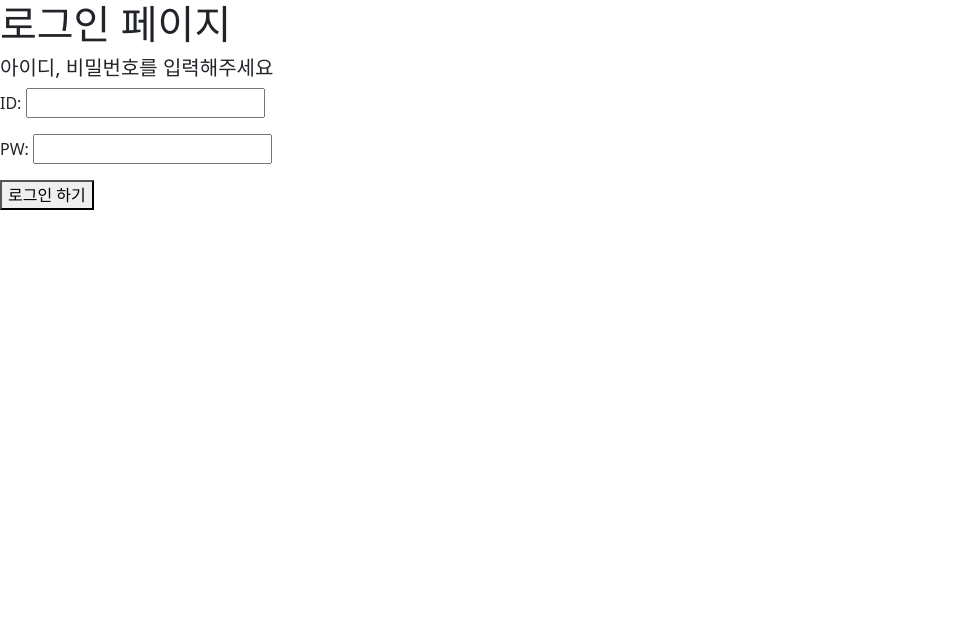
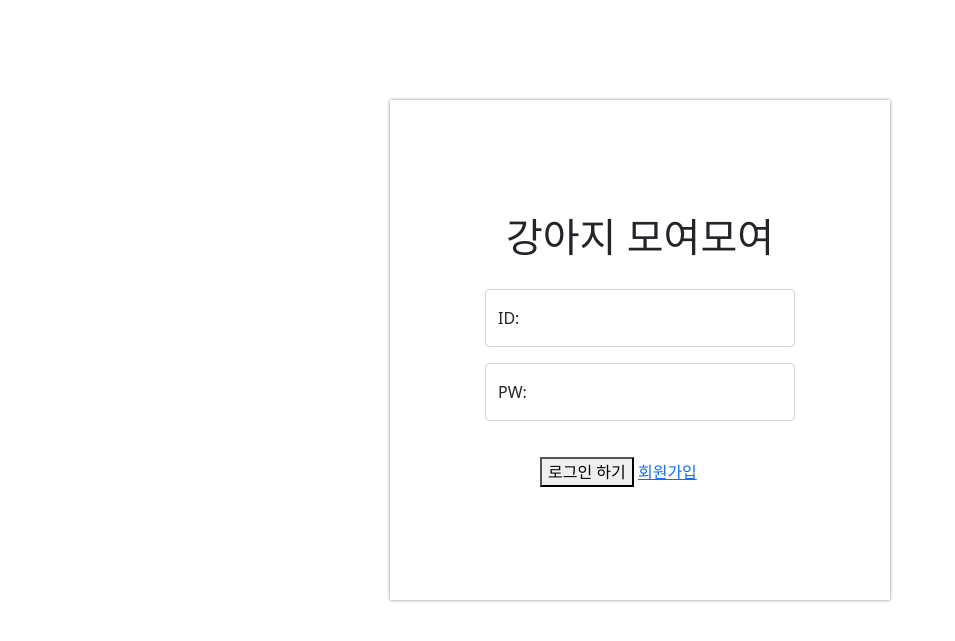
Before and after one commit to kevinkim910408/MiniProject_Doglovers, a Flask app: page /login in a window 1280 px wide. Shown: the top 641 px of the page, without its empty margins (0-955 px from the left). Run offline with Flask 2, Linux system fonts and the light colour scheme.

Commit message:
신상우- 로그인 회원가입 뼈대 만들었습니다

```diff
--- a/templates/login.html
+++ b/templates/login.html
@@ -14,15 +14,48 @@
 
     <link href="https://fonts.googleapis.com/css2?family=Gowun+Dodum&display=swap" rel="stylesheet">
 
-    <title>로그인 페이지</title>
+    <title>강아지 모여모여 로그인 페이지</title>
+    <style>
+        .mytitle {
+            box-shadow: 0px 0px 3px 0px gray;
+
+            width: 95%;
+            max-width: 500px;
+            height: 500px;
+            margin: 100px auto auto auto;
+            padding: 100px;
+
+            display: flex;
+            flex-direction: column;
+            align-items: center;
+            justify-content: center;
+        }
+        .dw {
+            padding: 20px;
+            width: 350px;
+        }
+        .mytitlebtn {
+            width: 200px;
+        }
+    </style>
 </head>
 <body>
-    <div class="mytilte">
-        <h1>로그인 페이지</h1>
-        <h5>아이디, 비밀번호를 입력해주세요</h5>
+    <div class="mytitle">
+        <h1>강아지 모여모여</h1>
+        <div class="dw">
+            <div class="form-floating mb-3">
+              <input type="email" class="form-control" id="floatingInput" placeholder="name@example.com">
+              <label for="floatingInput">ID:</label>
+            </div>
+            <div class="form-floating mb-3">
+              <input type="email" class="form-control" id="floatingInput" placeholder="name@example.com">
+              <label for="floatingInput">PW:</label>
+            </div>
+        </div>
+        <div class="mytitlebtn">
+            <button> 로그인 하기 </button>
+            <a href="signup.html"> 회원가입 </a>
+        </div>
     </div>
-    <P>ID: <input type="text"/></P>
-    <P>PW: <input type="text"/></P>
-    <button> 로그인 하기</button>
 </body>
 </html>
```
Also changed, not shown: templates/signup.html (+81 -1 lines).
